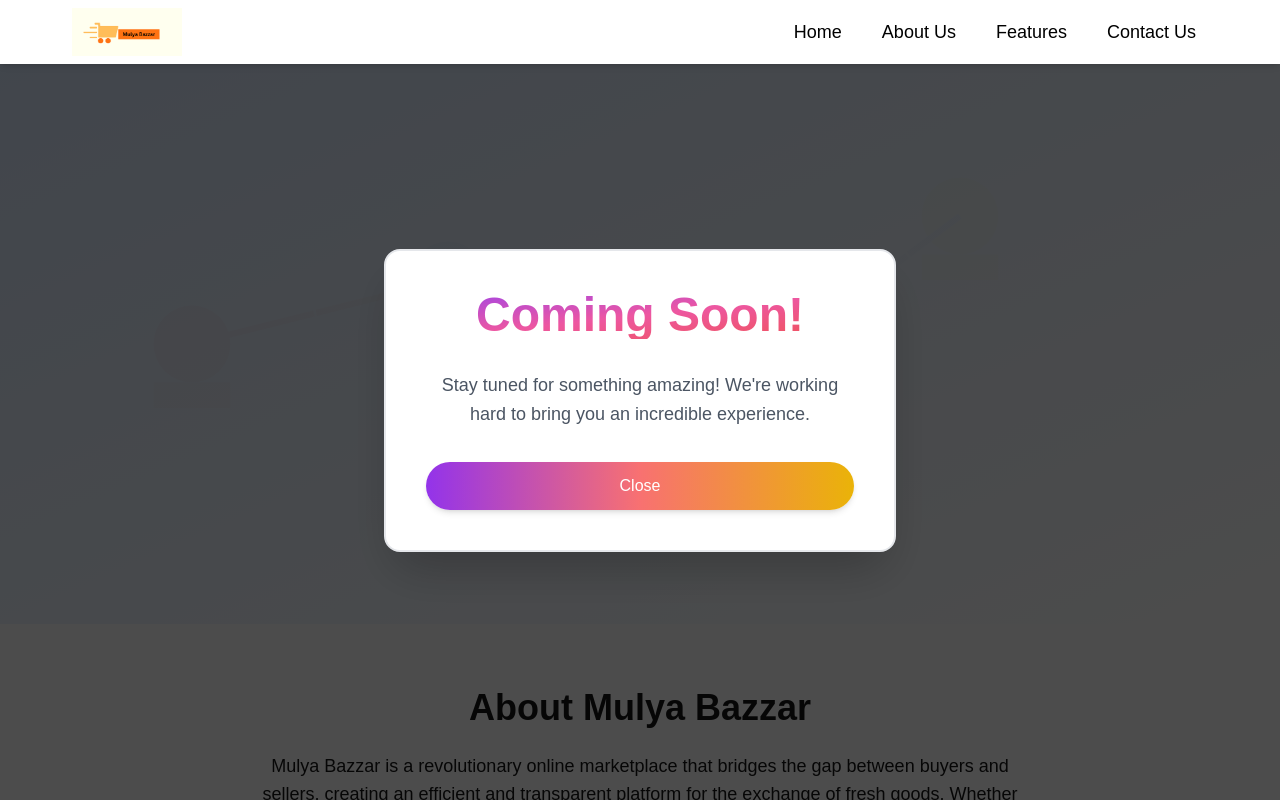
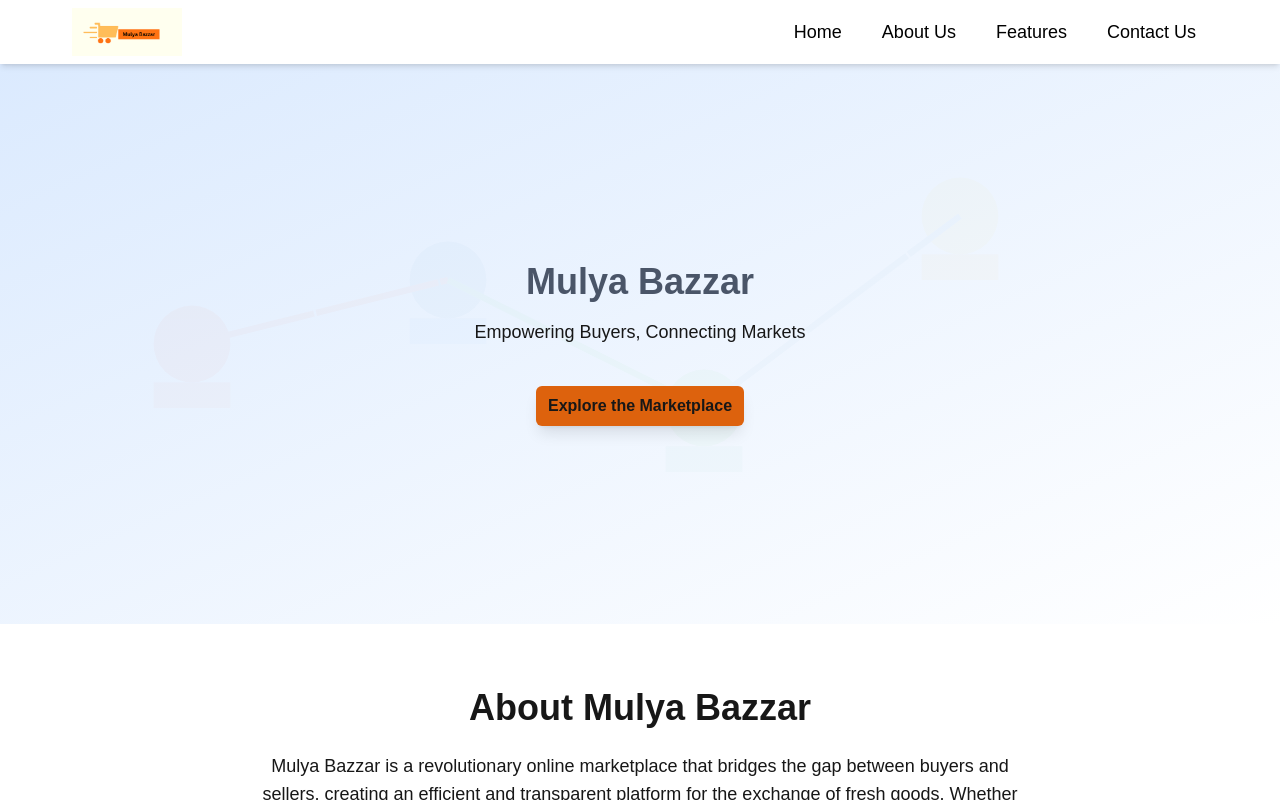
Before and after one commit to Pristine-Mind/mulya-bazzar, a Next.js app: page / in a window 1280 px wide. Shown: the top 800 px of the page. Built offline with nearby package versions, Linux system fonts and the light colour scheme.

Commit message:
Add navbar openup message

```diff
--- a/app/components/Navbar.tsx
+++ b/app/components/Navbar.tsx
@@ -6,7 +6,7 @@
 
 const Navbar = () => {
   const [isOpen, setIsOpen] = useState(false);
-  const [showModal, setShowModal] = useState(true);
+  // const [showModal, setShowModal] = useState(true);
 
   const toggleMenu = () => {
     setIsOpen(!isOpen);
@@ -16,14 +16,14 @@
     setIsOpen(false);
   };
 
-  const closeModal = () => {
-    setShowModal(false);
-  };
+  // const closeModal = () => {
+  //   setShowModal(false);
+  // };
 
   return (
     <>
       {/* Modal for Launch Announcement */}
-      {showModal && (
+      {/* {showModal && (
         <div className="fixed inset-0 flex items-center justify-center bg-black bg-opacity-70 z-50 animate-fadeIn">
           <div className="relative bg-white p-10 rounded-2xl shadow-2xl max-w-lg mx-auto transform transition-transform duration-700 ease-in-out scale-100 animate-slideInUp border-2 border-gray-200">
             <h2 className="text-5xl font-extrabold text-transparent bg-clip-text bg-gradient-to-br from-purple-600 via-pink-500 to-red-500 text-center mb-8 animate-pulse">
@@ -41,7 +41,7 @@
           </div>
         </div>
       )
-      }
+      } */}
 
       <header className="text-black shadow-md sticky top-0 bg-white z-50">
         <div className="w-[90%] mx-auto p-2 flex justify-between items-center">
```
